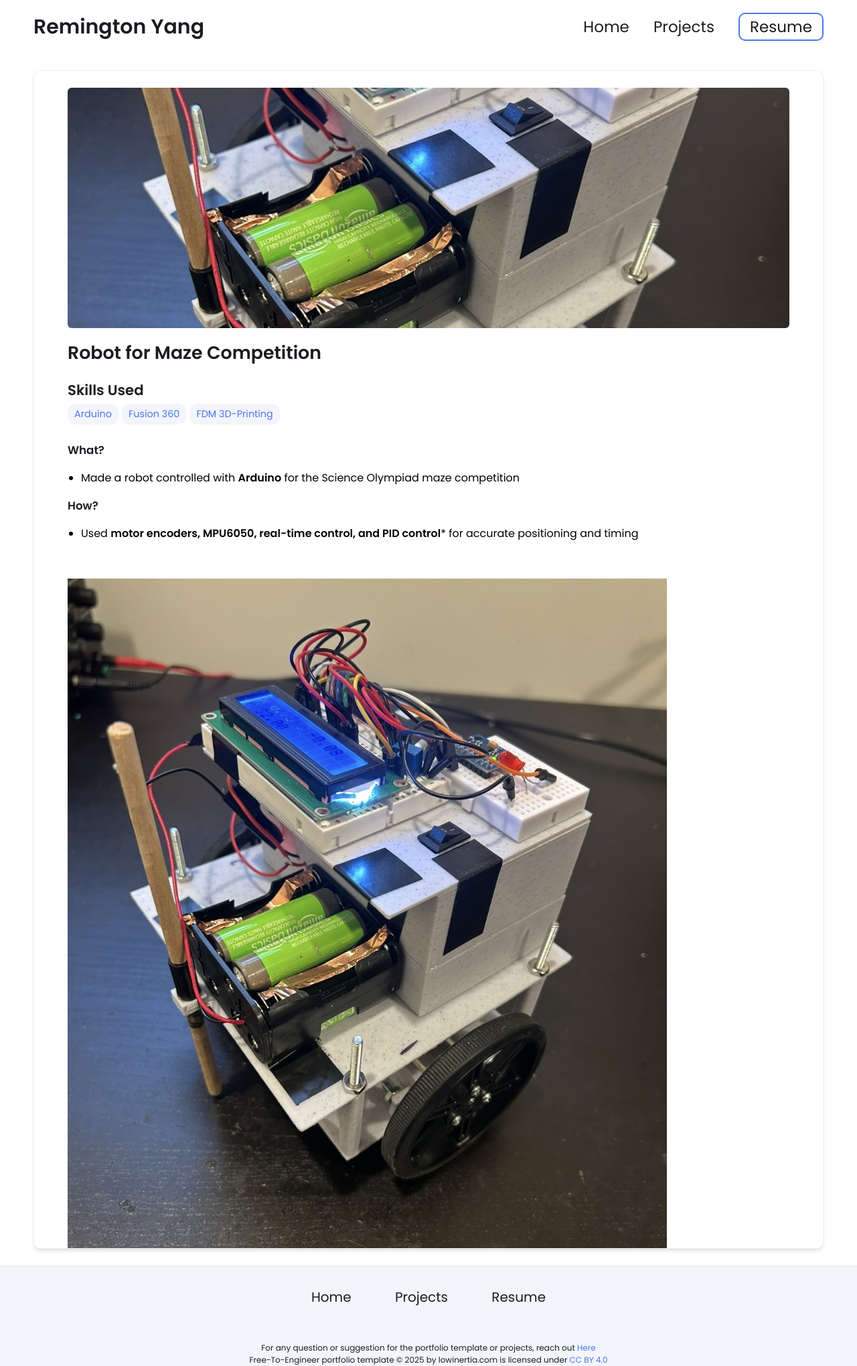
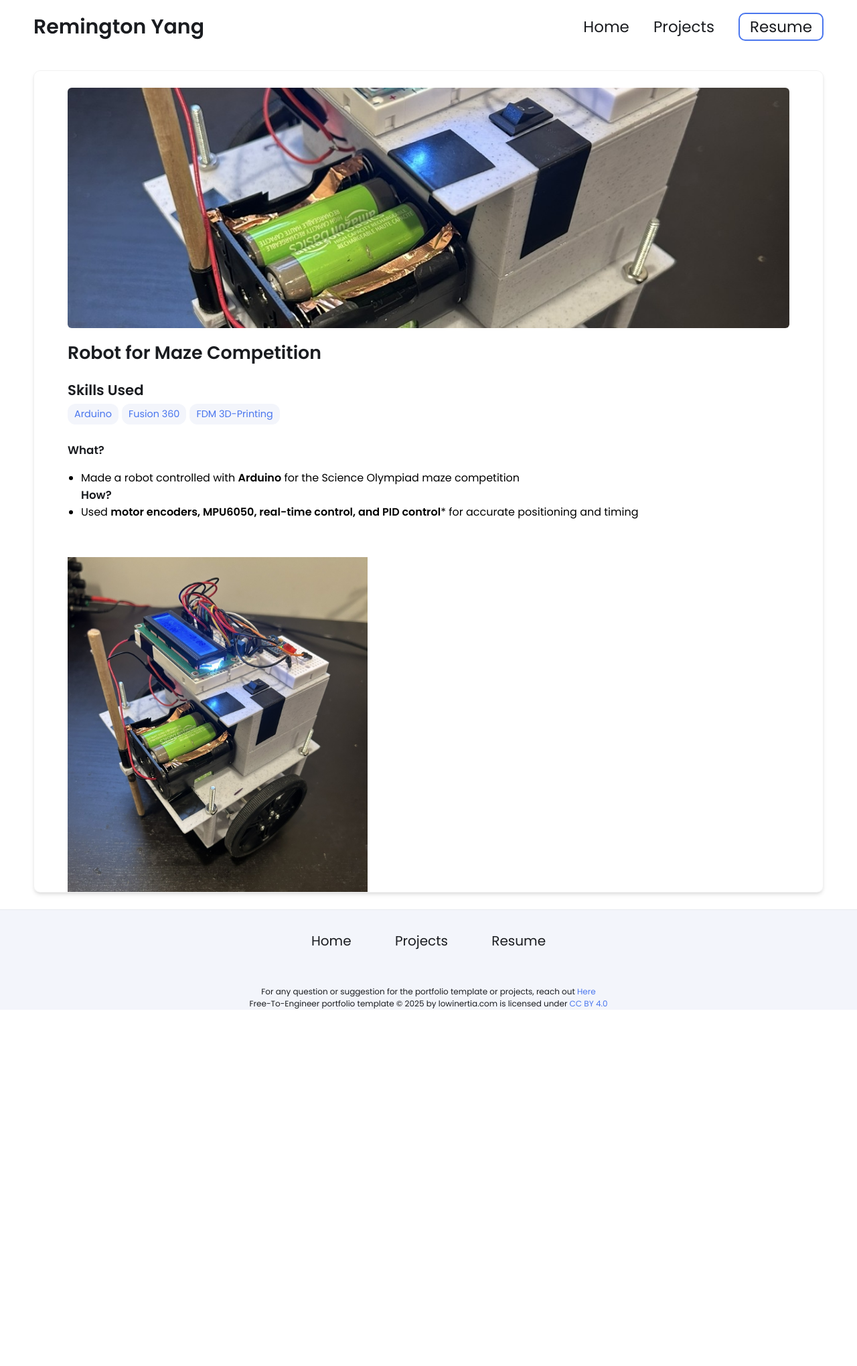
Before and after one commit to MegaPerkyCello/MegaPerkyCello.github.io, a Jekyll site: the page built from _projects/Robot/index.md, in a window 1280 px wide. Shown: the whole page at 67% size. Built offline with Jekyll 4.4.1, drawn with Linux system fonts in a browser that asks for light colours; after the commit the page ends 1508 px from its top, so only the background shows below that.

Commit message:
Update index.md

```diff
--- a/_projects/Robot/index.md
+++ b/_projects/Robot/index.md
@@ -6,17 +6,13 @@ skills:
   - Arduino
   - Fusion 360
   - FDM 3D-Printing
-
 main-image: /Robot.jpg
 ---
 
 ### **What?**
  - Made a robot controlled with **Arduino** for the Science Olympiad maze competition
-
 ### **How?**
 - Used **motor encoders, MPU6050, real-time control, and PID control*** for accurate positioning and timing
 
-
 <br>
-
-{% include image-gallery.html images="Robot.jpg" height="1000" %}
+{% include image-gallery.html images="Robot.jpg" height="500" %}
```
